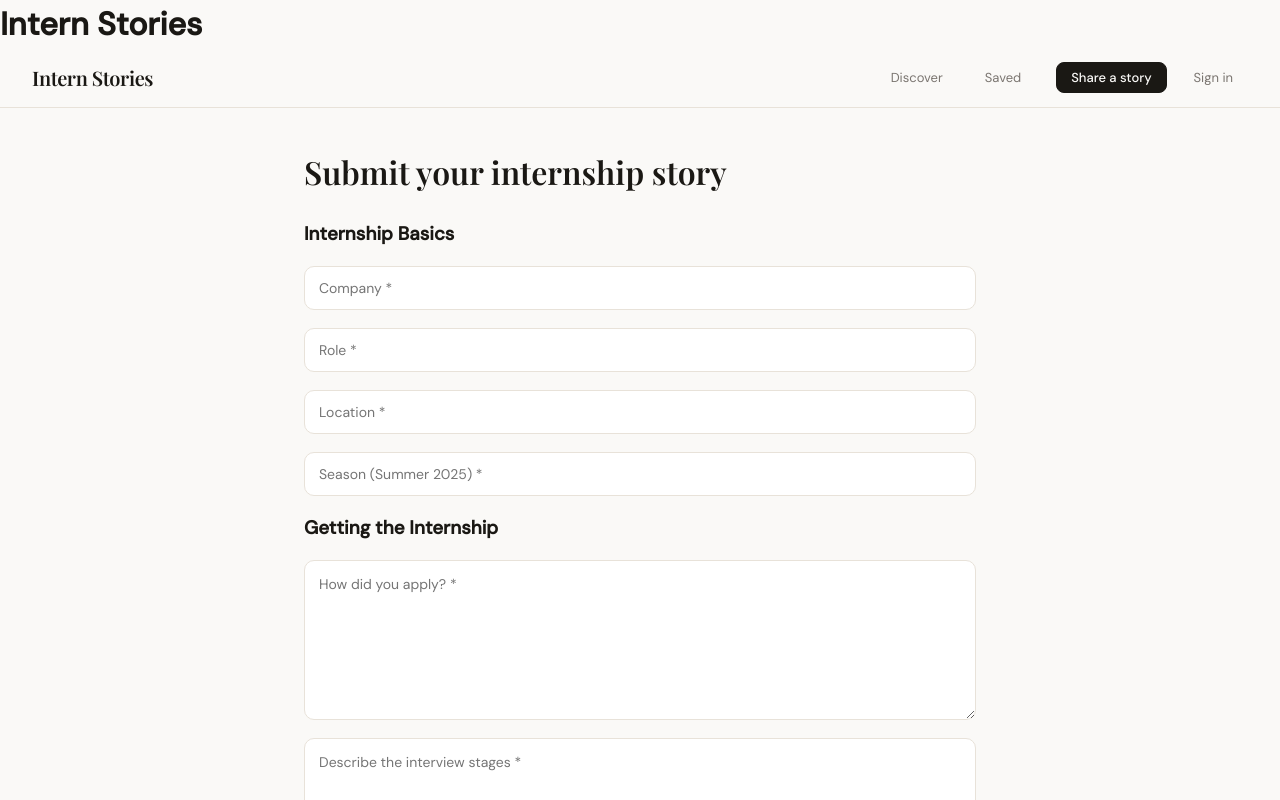
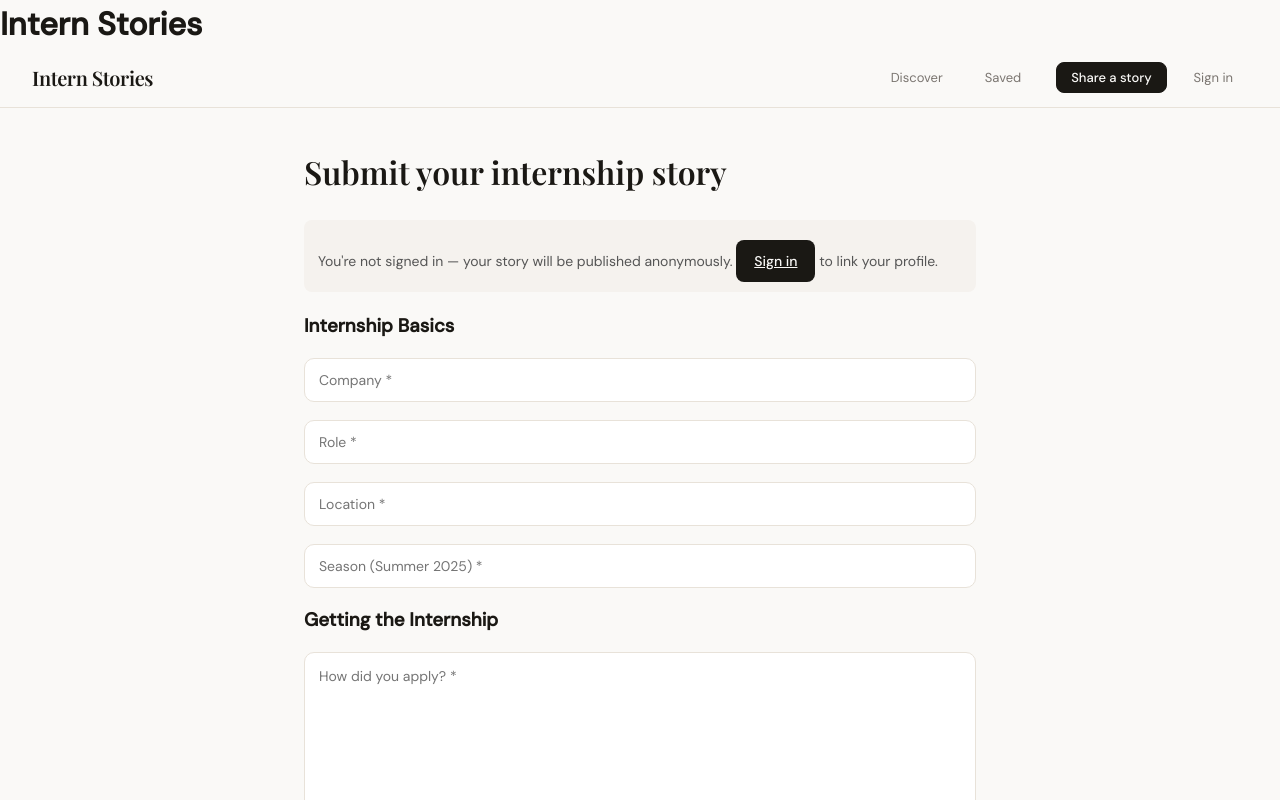
Before and after one commit to fakiyaaa/internship-stories, a React (Vite) app: page / in a window 1280 px wide. Both pictures are taken after a click on the button "Share a story". Shown: the top 800 px of the page. Built offline with nearby package versions, Linux system fonts and the light colour scheme; no server answers; the database is empty; a web font is replaced by a local one.

Commit message:
profile linked to an article

```diff
--- a/src/App.jsx
+++ b/src/App.jsx
@@ -507,6 +507,7 @@ function App() {
         <NewStoryPage
           submitStory={submitStory}
           setPage={setPage}
+          user={user}
         />
 
       )}
--- a/src/components/NewStoryPage.jsx
+++ b/src/components/NewStoryPage.jsx
@@ -1,7 +1,7 @@
 import { useState } from "react"
 import "../styles/newstory.css"
 
-function NewStoryPage({ submitStory, setPage }) {
+function NewStoryPage({ submitStory, setPage, user }) {
 
   const [form, setForm] = useState({
     company: "",
@@ -58,6 +58,17 @@ function NewStoryPage({ submitStory, setPage }) {
     <div className="new-story-page">
 
       <h2>Submit your internship story</h2>
+
+      {user ? (
+        <p className="author-notice">
+          Submitting as <strong>{user.user_metadata?.first_name || user.email}</strong> — your profile will be linked to this story.
+        </p>
+      ) : (
+        <p className="author-notice">
+          You're not signed in — your story will be published anonymously.{" "}
+          <button type="button" className="inline-link" onClick={() => setPage("auth")}>Sign in</button> to link your profile.
+        </p>
+      )}
 
       <form onSubmit={handleSubmit}>
 
--- a/src/styles/newstory.css
+++ b/src/styles/newstory.css
@@ -71,3 +71,24 @@
 .new-story-page button:hover {
   opacity: 0.85;
 }
+
+.author-notice {
+  font-size: 14px;
+  color: #555;
+  background: #f5f2ee;
+  border-radius: 8px;
+  padding: 10px 14px;
+  margin-bottom: 20px;
+}
+
+.inline-link {
+  background: none;
+  border: none;
+  padding: 0;
+  margin: 0;
+  color: var(--accent);
+  font-size: 14px;
+  cursor: pointer;
+  text-decoration: underline;
+  width: auto;
+}
```
